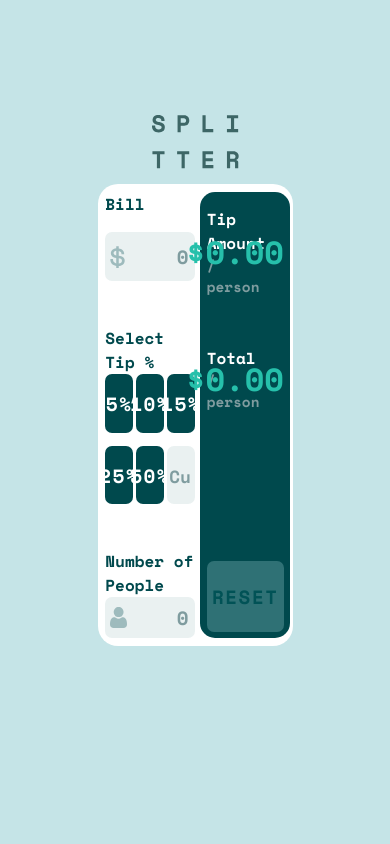
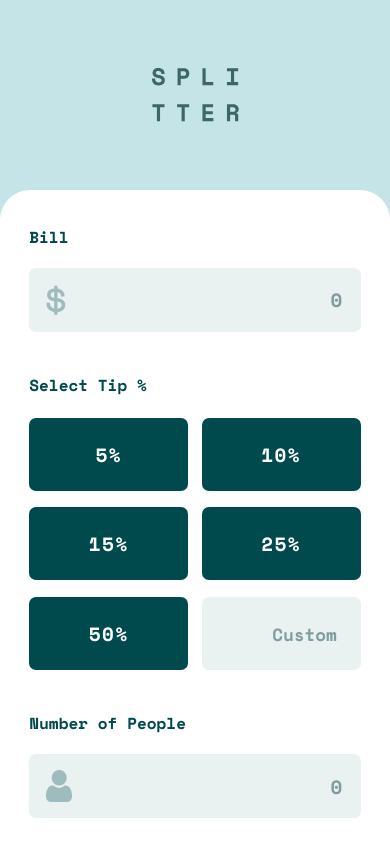
Before and after one commit to JoseDanielRomero/Tip-calculator, a React (Create React App) app: page / in a window 390 px wide. Shown: the top 844 px of the page. Built offline with nearby package versions, Linux system fonts and the light colour scheme; the HTML template or start-up script is replaced by a standard one.

Commit message:
Se desarrolla la version adaptable a moviles

```diff
--- a/src/App.css
+++ b/src/App.css
@@ -42,3 +42,48 @@ main {
   height: 100%;
   width: 50%;
 }
+
+@media screen and (max-width: 480px) {
+
+  .App {
+    height: 150vh;
+    width: 100vw;
+    display: flex;
+    flex-direction: column;
+    align-items: center;
+  }
+
+  header {
+    justify-content: center;
+    height: 15%;
+  }
+
+  main {
+    padding-top: 0;
+    height: 85%;
+  }
+
+  .main-content-container {
+    height: 100%;
+    width: 100%;
+    background-color: white;
+    border-top-left-radius: 30px;
+    border-top-right-radius: 30px;
+    border-bottom-left-radius: 0;
+    border-bottom-right-radius: 0;
+    display: flex;
+    flex-direction: column;
+    align-items: center;
+    justify-content: space-between;
+    padding-left: 7.5%;
+    padding-right: 7.5%;
+    padding-top: 9%;
+    padding-bottom: 20%;
+    gap: 5%;
+  }
+
+  .calculator-box, .result-box {
+    width: 100%;
+  }
+
+}
--- a/src/stylesheets/Calculator.css
+++ b/src/stylesheets/Calculator.css
@@ -5,3 +5,11 @@
     align-items: stretch;
     justify-content: space-between;
 }
+
+@media screen and (max-width: 480px) {
+
+    .calculator-box {
+        height: 65%;
+    }
+
+}
--- a/src/stylesheets/InputNumber.css
+++ b/src/stylesheets/InputNumber.css
@@ -45,3 +45,23 @@
 .input-box:focus {
     outline: none;
 }
+
+@media screen and (max-width: 480px) {
+
+    .input-container {
+        height: 18%;
+    }
+
+    .divider-input {
+        height: 60%;
+        width: 100%;
+        display: flex;
+        flex-direction: row;
+        align-items: center;
+        justify-content: space-between;
+        background-color: hsl(180, 19%, 93%);
+        padding: 0 5%;
+        border-radius: 7px;
+    }
+
+}
--- a/src/stylesheets/Results.css
+++ b/src/stylesheets/Results.css
@@ -107,3 +107,17 @@
 .reset-button.off:active {
     background-color: hsl(183, 43%, 32%)
 }
+
+@media screen and (max-width: 480px) {
+
+    .result-box {
+        height: 35%;
+        padding: 7%;
+    }
+
+    .reset-button {
+        height: 80%;
+    }
+
+
+}
--- a/src/stylesheets/SelectTip.css
+++ b/src/stylesheets/SelectTip.css
@@ -16,3 +16,21 @@
     grid-template-rows: repeat(2, 45%);
     row-gap: 10%;
 }
+
+@media screen and (max-width: 480px) {
+
+    .tip-container {
+        height: 50%;
+    }
+
+    .tip-list-container {
+        height: 85%;
+        width: 100%;
+        display: grid;
+        justify-content: space-between;
+        grid-template-columns: repeat(2, 48%);
+        grid-template-rows: repeat(3, 29%);
+        row-gap: 6.5%;
+    }
+
+}
```
